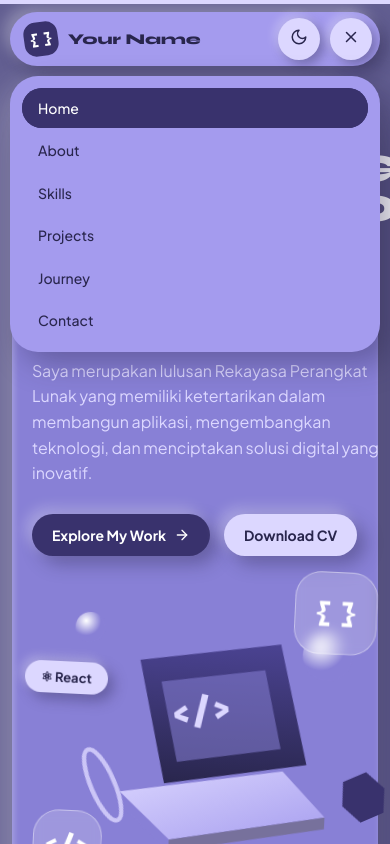
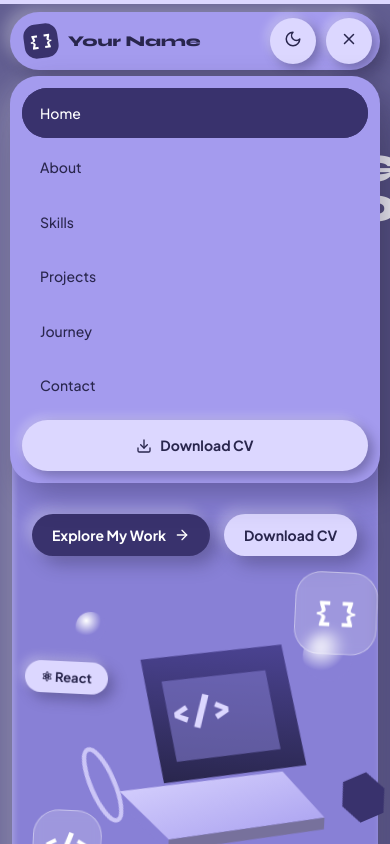
Before and after one commit to AvinMaulana24/Portofolio, a React (Vite) app: page / in a window 390 px wide. Both pictures are taken after a click on the button 351 px from the left and 39 px from the top of the page. Shown: the top 844 px of the page. Built offline with nearby package versions, Linux system fonts and the light colour scheme.

Commit message:
fix pages deploy

```diff
--- a/index.html
+++ b/index.html
@@ -4,6 +4,7 @@
 <meta charset="UTF-8" />
 <meta name="viewport" content="width=device-width, initial-scale=1, viewport-fit=cover" />
 <title>Creative Developer Portfolio · Software Engineering Graduate</title>
+<meta name="color-scheme" content="light dark" />
 <meta name="description" content="Portfolio of a Software Engineering (RPL) graduate: apps, games and web projects." />
 <meta property="og:title" content="Creative Developer Portfolio" />
 <link rel="preconnect" href="https://fonts.googleapis.com" />
--- a/src/App.jsx
+++ b/src/App.jsx
@@ -6,6 +6,7 @@ import { Moon, Sun, Menu, X, ArrowRight, ArrowLeft, ArrowUp, ArrowUpRight, Downl
 gsap.registerPlugin(ScrollTrigger)
 
 const EASE = [0.2, 0.8, 0.2, 1]
+const CV = import.meta.env.BASE_URL + 'cv.pdf'
 const NAV = ['Home', 'About', 'Skills', 'Projects', 'Journey', 'Contact']
 const TECH = [['JavaScript','JS','#d9a800'],['Python','Py','#3776ab'],['PHP','php','#777bb3'],['Java','Jv','#e76f00'],['React','⚛','#149eca'],['Flutter','Fl','#02569b'],['Laravel','L','#ff2d20'],['Firebase','Fb','#f57c00'],['Supabase','Sb','#2f9e6e'],['MySQL','SQL','#00618a'],['Git','Git','#f05033'],['GitHub','GH','#24292f']]
 const PROJECTS = [
@@ -84,19 +85,31 @@ function Nav({ dark, toggle }) {
     document.querySelectorAll('main section').forEach((s) => io.observe(s))
     return () => io.disconnect()
   }, [])
+  const ref = useRef()
+  useEffect(() => {
+    if (!open) return
+    const y0 = scrollY
+    const close = () => setOpen(false)
+    const out = (e) => { if (!ref.current?.contains(e.target)) close() }
+    const key = (e) => e.key === 'Escape' && close()
+    const sc = () => Math.abs(scrollY - y0) > 40 && close()
+    document.addEventListener('pointerdown', out); addEventListener('keydown', key); addEventListener('scroll', sc, { passive: true })
+    return () => { document.removeEventListener('pointerdown', out); removeEventListener('keydown', key); removeEventListener('scroll', sc) }
+  }, [open])
   return (
     <header>
-      <motion.div className="nav neo" initial={{ y: -90, opacity: 0 }} animate={{ y: 0, opacity: 1 }} transition={{ delay: 1.7, type: 'spring', stiffness: 90 }}>
+      <motion.div ref={ref} className="nav neo" initial={{ y: -90, opacity: 0 }} animate={{ y: 0, opacity: 1 }} transition={{ delay: 1.7, type: 'spring', stiffness: 90 }}>
         <a className="logo" href="#home"><i>{'{ }'}</i>Your Name</a>
         <nav className={'links' + (open ? ' open' : '')} aria-label="Main">
           {NAV.map((n) => { const id = n.toLowerCase(); return (
             <a key={id} href={'#' + id} className={on === id ? 'on' : ''} onClick={() => setOpen(false)}>
               {on === id && <motion.span layoutId="pill" className="pill2" transition={{ type: 'spring', stiffness: 380, damping: 30 }} />}{n}
             </a>) })}
+          <a className="cvm" href={CV} download onClick={() => setOpen(false)}><Download size={16} />Download CV</a>
         </nav>
         <div className="right">
           <button className="ic" onClick={toggle} aria-label="Switch theme">{dark ? <Sun size={18} /> : <Moon size={18} />}</button>
-          <Mag className="cv" href="/cv.pdf" download><Download size={16} />Download CV</Mag>
+          <Mag className="cv" href={CV} download><Download size={16} />Download CV</Mag>
           <button className="ic burger" aria-label="Menu" aria-expanded={open} onClick={() => setOpen(!open)}>{open ? <X size={18} /> : <Menu size={18} />}</button>
         </div>
       </motion.div>
@@ -127,7 +140,7 @@ function Hero({ go }) {
           <motion.p className="d" {...fade(1.4)}>Saya merupakan lulusan Rekayasa Perangkat Lunak yang memiliki ketertarikan dalam membangun aplikasi, mengembangkan teknologi, dan menciptakan solusi digital yang inovatif.</motion.p>
           <motion.div className="btns" {...fade(1.55)}>
             <Mag className="dark" href="#projects">Explore My Work <ArrowRight size={16} /></Mag>
-            <Mag href="/cv.pdf" download>Download CV</Mag>
+            <Mag href={CV} download>Download CV</Mag>
           </motion.div>
         </div>
         <Tilt className="stage" max={8}>
--- a/src/styles.css
+++ b/src/styles.css
@@ -153,3 +153,12 @@ footer{padding:24px 0 40px}
 .info h3{font-size:22px}
 .tile{padding:16px 8px}
 }
+
+html{-webkit-text-size-adjust:100%;text-size-adjust:100%}
+.links .cvm{display:none}
+@media(max-width:960px){
+.links{max-height:calc(100vh - 100px);max-height:calc(100dvh - 100px);overflow-y:auto;gap:4px}
+.links a{padding:14px 18px;min-height:48px;display:flex;align-items:center}
+.links .cvm{display:flex;gap:8px;margin-top:6px;background:var(--surf);color:var(--tx);font-weight:700;justify-content:center;box-shadow:5px 5px 12px var(--shd),-4px -4px 10px var(--shl)}
+.ic{width:46px;height:46px}
+}
```
